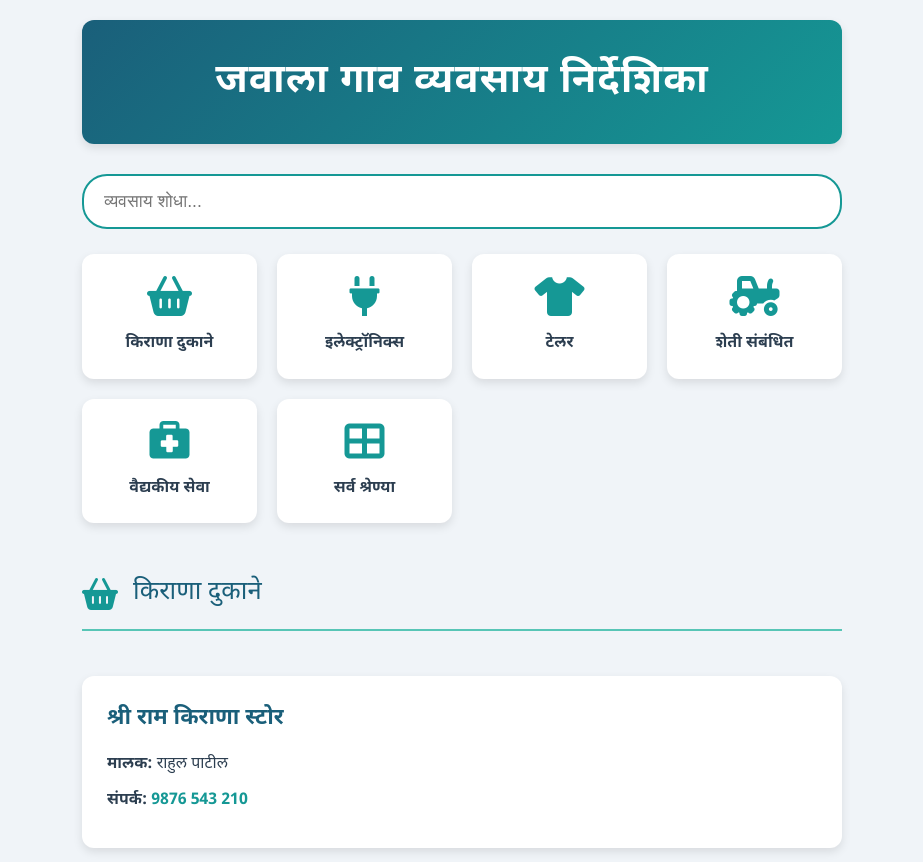
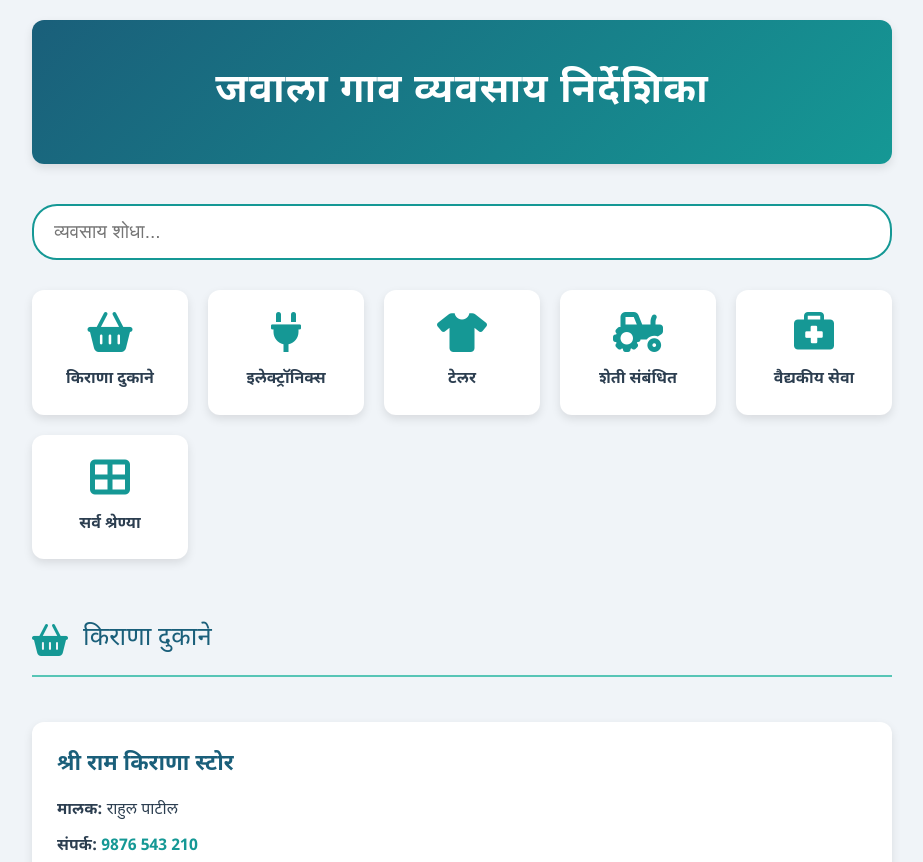
Before and after one commit to Incident-Tracker-Pro/Jawala-Village-Phone-Directory-Website, a plain HTML site: page index.html in a window 1280 px wide. Shown: the top 862 px of the page, without its empty margins (178-1101 px from the left). Drawn offline with Linux system fonts and the light colour scheme.

Commit message:
Update styles.css

```diff
--- a/styles.css
+++ b/styles.css
@@ -7,6 +7,7 @@
     --accent-color: #57c5b6;
     --border-radius: 12px;
     --box-shadow: 0 4px 10px rgba(0,0,0,0.1);
+    --font-family: 'Noto Sans Devanagari', 'Poppins', Arial, sans-serif;
 }
 
 * {
@@ -16,7 +17,7 @@
 }
 
 body {
-    font-family: 'Noto Sans Devanagari', 'Poppins', Arial, sans-serif;
+    font-family: var(--font-family);
     background-color: var(--background-color);
     color: var(--text-color);
     line-height: 1.6;
@@ -24,7 +25,7 @@ body {
 
 .container {
     width: 100%;
-    max-width: 800px;
+    max-width: 900px;
     margin: 0 auto;
     padding: 20px;
 }
@@ -33,9 +34,9 @@ header {
     background: linear-gradient(135deg, var(--primary-color), var(--secondary-color));
     color: white;
     text-align: center;
-    padding: 30px;
+    padding: 40px 20px;
     border-radius: var(--border-radius);
-    margin-bottom: 30px;
+    margin-bottom: 40px;
     box-shadow: var(--box-shadow);
 }
 
@@ -48,8 +49,8 @@ header h1 {
 .controls {
     display: flex;
     flex-direction: column;
-    gap: 25px;
-    margin-bottom: 30px;
+    gap: 30px;
+    margin-bottom: 40px;
 }
 
 .search-container input {
@@ -57,7 +58,7 @@ header h1 {
     padding: 15px 20px;
     border: 2px solid var(--secondary-color);
     border-radius: 25px;
-    font-size: 1.1rem;
+    font-size: 1.2rem;
     background-color: white;
     transition: all 0.3s ease;
     outline: none;
```
